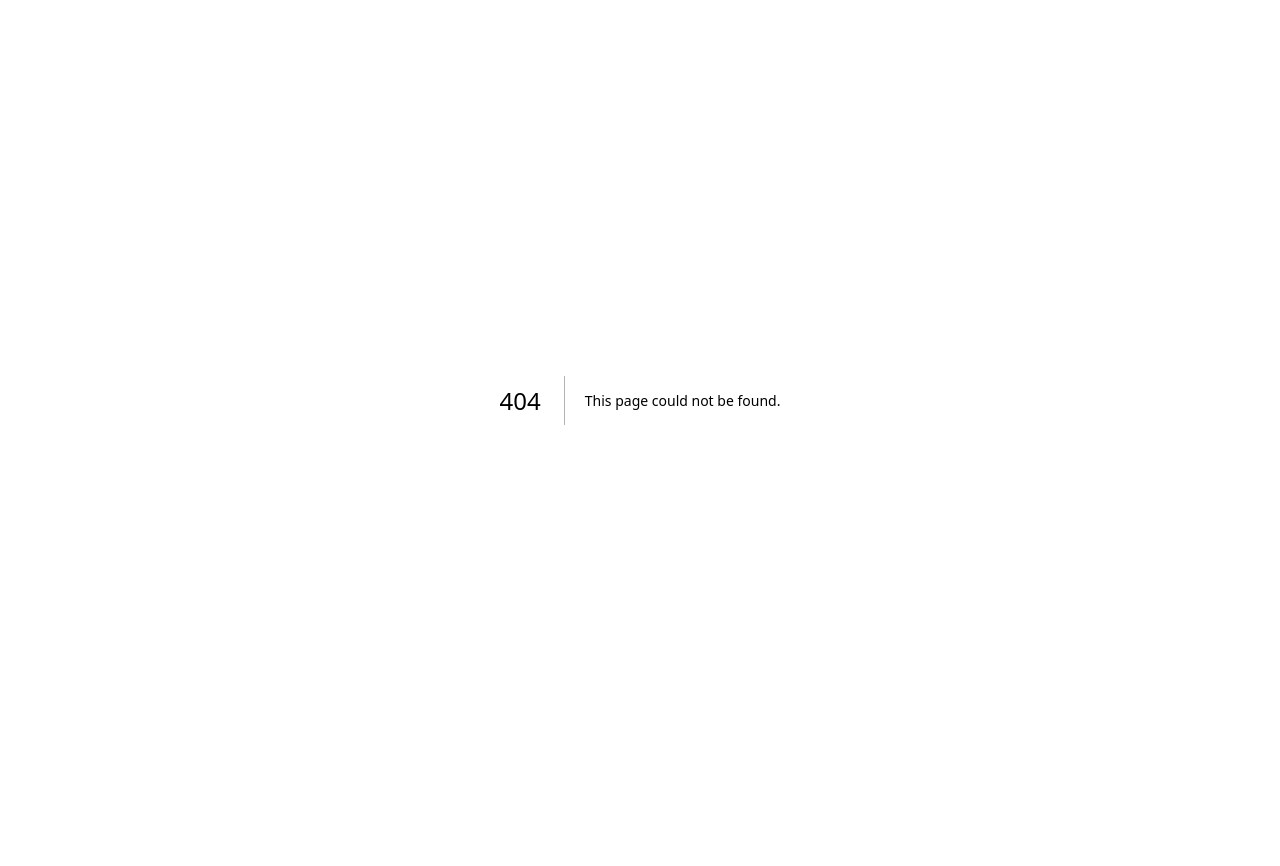
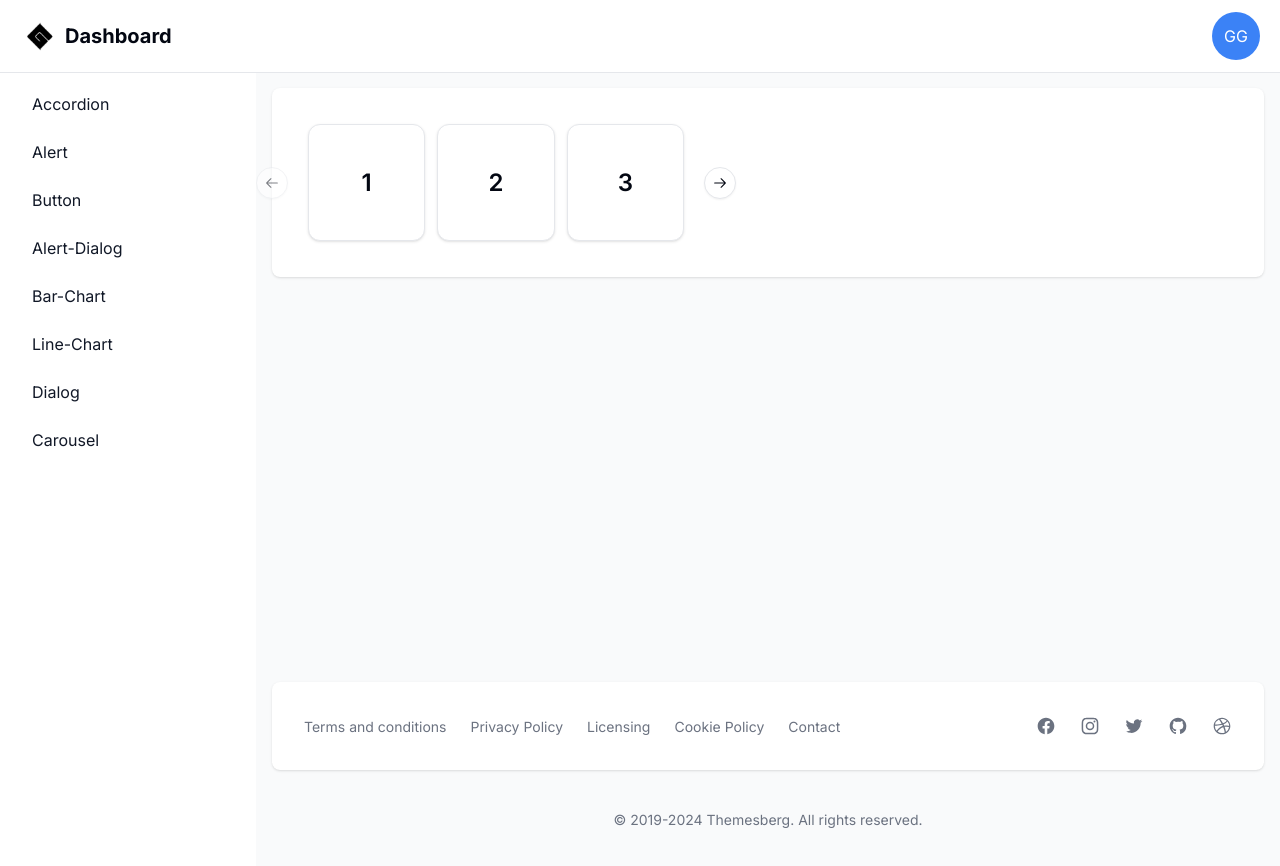
Before and after one commit to GonzaloGC/dashboard-next, a Next.js app: page /dashboard/carousel in a window 1280 px wide. Before the commit this address had no page. Shown: the top 866 px of the page. Before the commit the page ends 800 px from the top, so only its background shows below. Built offline with nearby package versions, Linux system fonts and the light colour scheme.

Commit message:
added carousel component

```diff
--- a/package.json
+++ b/package.json
@@ -16,6 +16,7 @@
     "@radix-ui/react-slot": "^1.1.0",
     "class-variance-authority": "^0.7.0",
     "clsx": "^2.1.1",
+    "embla-carousel-react": "^8.1.7",
     "lucide-react": "^0.414.0",
     "next": "14.2.5",
     "react": "^18",
--- /dev/null
+++ b/src/app/dashboard/carousel/page.tsx
@@ -0,0 +1,32 @@
+import { Card, CardContent } from "@/components/ui/card"
+import {
+  Carousel,
+  CarouselContent,
+  CarouselItem,
+  CarouselNext,
+  CarouselPrevious,
+} from "@/components/ui/carousel";
+
+export default function Page() {
+  return (
+    <div>
+      <Carousel className="w-full max-w-sm">
+      <CarouselContent className="-ml-1">
+        {Array.from({ length: 5 }).map((_, index) => (
+          <CarouselItem key={index} className="pl-1 md:basis-1/2 lg:basis-1/3">
+            <div className="p-1">
+              <Card>
+                <CardContent className="flex aspect-square items-center justify-center p-6">
+                  <span className="text-2xl font-semibold">{index + 1}</span>
+                </CardContent>
+              </Card>
+            </div>
+          </CarouselItem>
+        ))}
+      </CarouselContent>
+      <CarouselPrevious />
+      <CarouselNext />
+    </Carousel>
+    </div>
+  );
+}
--- a/src/app/dashboard/layout.tsx
+++ b/src/app/dashboard/layout.tsx
@@ -1,6 +1,6 @@
 // https://tailwindcomponents.com/component/tailwind-css-admin-dashboard-layout
 // https://gist.github.com/Klerith/3949f1c8b884d7101e378dfb668f0f3a
-import Image from 'next/image';
+import Image from "next/image";
 import Link from "next/link";
 
 const links = [
@@ -11,6 +11,7 @@
   { name: "bar-chart", href: "bar-chart" },
   { name: "line-chart", href: "line-chart" },
   { name: "dialog", href: "dialog" },
+  { name: "carousel", href: "carousel" },
 ];
 
 export default function DashboardLayout({
--- /dev/null
+++ b/src/components/ui/carousel.tsx
@@ -0,0 +1,262 @@
+"use client"
+
+import * as React from "react"
+import { ArrowLeftIcon, ArrowRightIcon } from "@radix-ui/react-icons"
+import useEmblaCarousel, {
+  type UseEmblaCarouselType,
+} from "embla-carousel-react"
+
+import { cn } from "@/lib/utils"
+import { Button } from "@/components/ui/button"
+
+type CarouselApi = UseEmblaCarouselType[1]
+type UseCarouselParameters = Parameters<typeof useEmblaCarousel>
+type CarouselOptions = UseCarouselParameters[0]
+type CarouselPlugin = UseCarouselParameters[1]
+
+type CarouselProps = {
+  opts?: CarouselOptions
+  plugins?: CarouselPlugin
+  orientation?: "horizontal" | "vertical"
+  setApi?: (api: CarouselApi) => void
+}
+
+type CarouselContextProps = {
+  carouselRef: ReturnType<typeof useEmblaCarousel>[0]
+  api: ReturnType<typeof useEmblaCarousel>[1]
+  scrollPrev: () => void
+  scrollNext: () => void
+  canScrollPrev: boolean
+  canScrollNext: boolean
+} & CarouselProps
+
+const CarouselContext = React.createContext<CarouselContextProps | null>(null)
+
+function useCarousel() {
+  const context = React.useContext(CarouselContext)
+
+  if (!context) {
+    throw new Error("useCarousel must be used within a <Carousel />")
+  }
+
+  return context
+}
+
+const Carousel = React.forwardRef<
+  HTMLDivElement,
+  React.HTMLAttributes<HTMLDivElement> & CarouselProps
+>(
+  (
+    {
+      orientation = "horizontal",
+      opts,
+      setApi,
+      plugins,
+      className,
+      children,
+      ...props
+    },
+    ref
+  ) => {
+    const [carouselRef, api] = useEmblaCarousel(
+      {
+        ...opts,
+        axis: orientation === "horizontal" ? "x" : "y",
+      },
+      plugins
+    )
+    const [canScrollPrev, setCanScrollPrev] = React.useState(false)
+    const [canScrollNext, setCanScrollNext] = React.useState(false)
+
+    const onSelect = React.useCallback((api: CarouselApi) => {
+      if (!api) {
+        return
+      }
+
+      setCanScrollPrev(api.canScrollPrev())
+      setCanScrollNext(api.canScrollNext())
+    }, [])
+
+    const scrollPrev = React.useCallback(() => {
+      api?.scrollPrev()
+    }, [api])
+
+    const scrollNext = React.useCallback(() => {
+      api?.scrollNext()
+    }, [api])
+
+    const handleKeyDown = React.useCallback(
+      (event: React.KeyboardEvent<HTMLDivElement>) => {
+        if (event.key === "ArrowLeft") {
+          event.preventDefault()
+          scrollPrev()
+        } else if (event.key === "ArrowRight") {
+          event.preventDefault()
+          scrollNext()
+        }
+      },
+      [scrollPrev, scrollNext]
+    )
+
+    React.useEffect(() => {
+      if (!api || !setApi) {
+        return
+      }
+
+      setApi(api)
+    }, [api, setApi])
+
+    React.useEffect(() => {
+      if (!api) {
+        return
+      }
+
+      onSelect(api)
+      api.on("reInit", onSelect)
+      api.on("select", onSelect)
+
+      return () => {
+        api?.off("select", onSelect)
+      }
+    }, [api, onSelect])
+
+    return (
+      <CarouselContext.Provider
+        value={{
+          carouselRef,
+          api: api,
+          opts,
+          orientation:
+            orientation || (opts?.axis === "y" ? "vertical" : "horizontal"),
+          scrollPrev,
+          scrollNext,
+          canScrollPrev,
+          canScrollNext,
+        }}
+      >
+        <div
+          ref={ref}
+          onKeyDownCapture={handleKeyDown}
+          className={cn("relative", className)}
+          role="region"
+          aria-roledescription="carousel"
+          {...props}
+        >
+          {children}
+        </div>
+      </CarouselContext.Provider>
+    )
+  }
+)
+Carousel.displayName = "Carousel"
+
+const CarouselContent = React.forwardRef<
+  HTMLDivElement,
+  React.HTMLAttributes<HTMLDivElement>
+>(({ className, ...props }, ref) => {
+  const { carouselRef, orientation } = useCarousel()
+
+  return (
+    <div ref={carouselRef} className="overflow-hidden">
+      <div
+        ref={ref}
+        className={cn(
+          "flex",
+          orientation === "horizontal" ? "-ml-4" : "-mt-4 flex-col",
+          className
+        )}
+        {...props}
+      />
+    </div>
+  )
+})
+CarouselContent.displayName = "CarouselContent"
+
+const CarouselItem = React.forwardRef<
+  HTMLDivElement,
+  React.HTMLAttributes<HTMLDivElement>
+>(({ className, ...props }, ref) => {
+  const { orientation } = useCarousel()
+
+  return (
+    <div
+      ref={ref}
+      role="group"
+      aria-roledescription="slide"
+      className={cn(
+        "min-w-0 shrink-0 grow-0 basis-full",
+        orientation === "horizontal" ? "pl-4" : "pt-4",
+        className
+      )}
+      {...props}
+    />
+  )
+})
+CarouselItem.displayName = "CarouselItem"
+
+const CarouselPrevious = React.forwardRef<
+  HTMLButtonElement,
+  React.ComponentProps<typeof Button>
+>(({ className, variant = "outline", size = "icon", ...props }, ref) => {
+  const { orientation, scrollPrev, canScrollPrev } = useCarousel()
+
+  return (
+    <Button
+      ref={ref}
+      variant={variant}
+      size={size}
+      className={cn(
+        "absolute  h-8 w-8 rounded-full",
+        orientation === "horizontal"
+          ? "-left-12 top-1/2 -translate-y-1/2"
+          : "-top-12 left-1/2 -translate-x-1/2 rotate-90",
+        className
+      )}
+      disabled={!canScrollPrev}
+      onClick={scrollPrev}
+      {...props}
+    >
+      <ArrowLeftIcon className="h-4 w-4" />
+      <span className="sr-only">Previous slide</span>
+    </Button>
+  )
+})
+CarouselPrevious.displayName = "CarouselPrevious"
+
+const CarouselNext = React.forwardRef<
+  HTMLButtonElement,
+  React.ComponentProps<typeof Button>
+>(({ className, variant = "outline", size = "icon", ...props }, ref) => {
+  const { orientation, scrollNext, canScrollNext } = useCarousel()
+
+  return (
+    <Button
+      ref={ref}
+      variant={variant}
+      size={size}
+      className={cn(
+        "absolute h-8 w-8 rounded-full",
+        orientation === "horizontal"
+          ? "-right-12 top-1/2 -translate-y-1/2"
+          : "-bottom-12 left-1/2 -translate-x-1/2 rotate-90",
+        className
+      )}
+      disabled={!canScrollNext}
+      onClick={scrollNext}
+      {...props}
+    >
+      <ArrowRightIcon className="h-4 w-4" />
+      <span className="sr-only">Next slide</span>
+    </Button>
+  )
+})
+CarouselNext.displayName = "CarouselNext"
+
+export {
+  type CarouselApi,
+  Carousel,
+  CarouselContent,
+  CarouselItem,
+  CarouselPrevious,
+  CarouselNext,
+}
```
Also changed, not shown: 1 other file (tests, documents, lock files or other folders).
